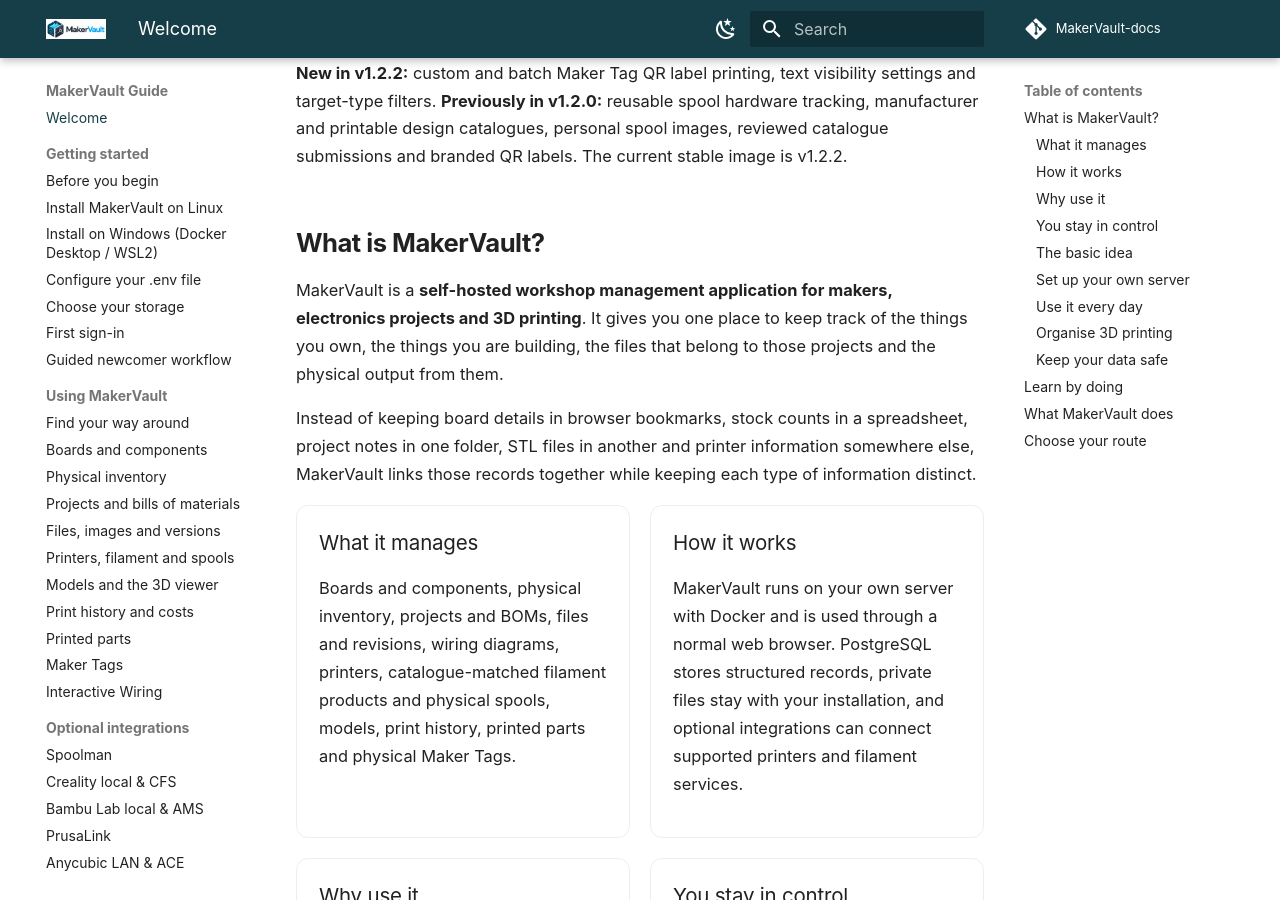
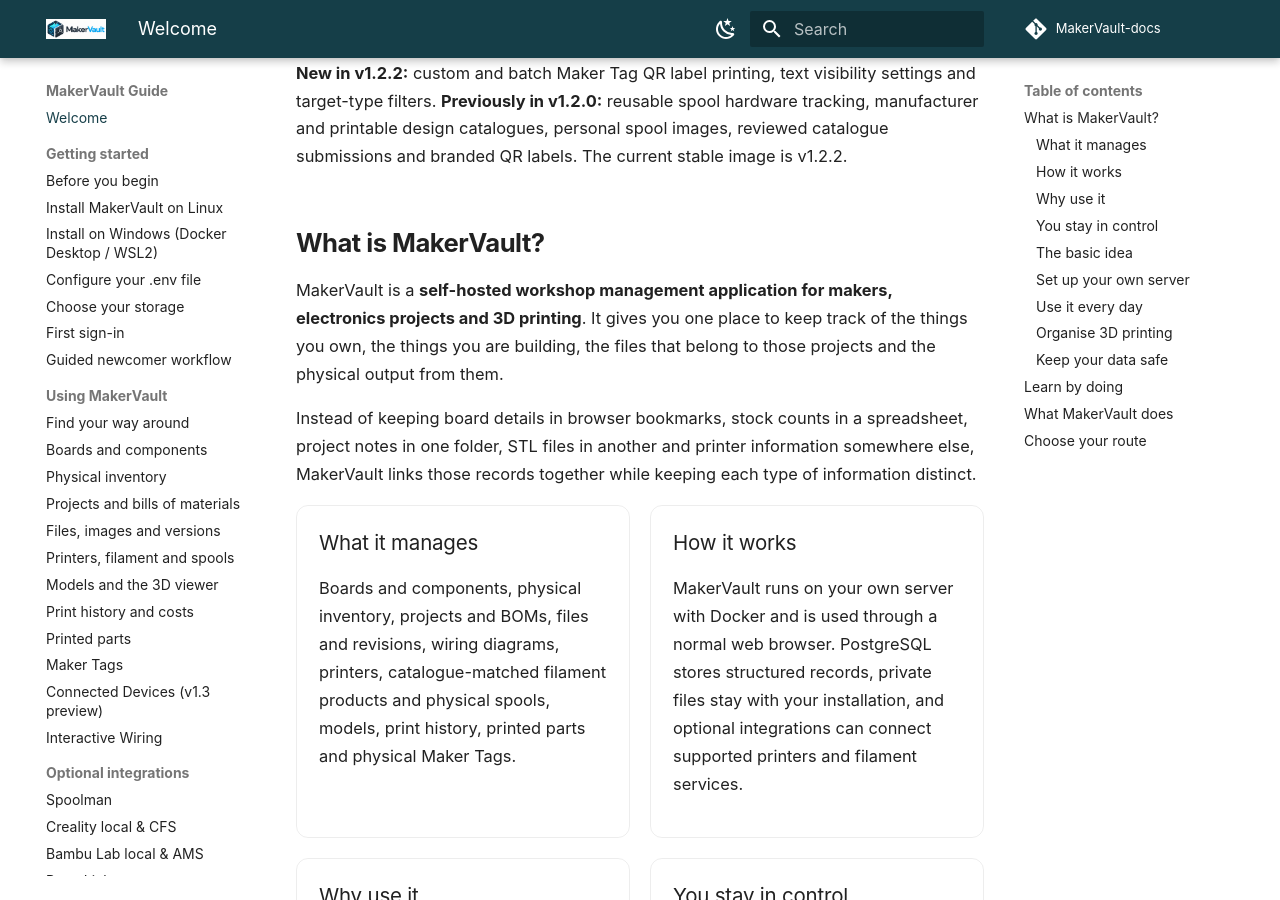
Before and after one commit to gavrd7/MakerVault-docs, an MkDocs documentation site: the page built from docs/guide/index.md, in a window 1280 px wide and 900 px high, scrolled down 456 px. Built offline with MkDocs 1.6.1 and Material for MkDocs 9.7.7, drawn with Linux system fonts in a browser that asks for light colours; comment, search, counter and statistics services are not loaded.

Commit message:
docs: link connected devices preview in MkDocs navigation

```diff
--- a/mkdocs.yml
+++ b/mkdocs.yml
@@ -76,6 +76,7 @@
       - Print history and costs: using/print-history.md
       - Printed parts: using/printed-parts.md
       - Maker Tags: using/maker-tags.md
+      - Connected Devices (v1.3 preview): using/connected-devices.md
       - Interactive Wiring: using/interactive-wiring.md
   - Optional integrations:
       - Spoolman: integrations/spoolman.md
```
